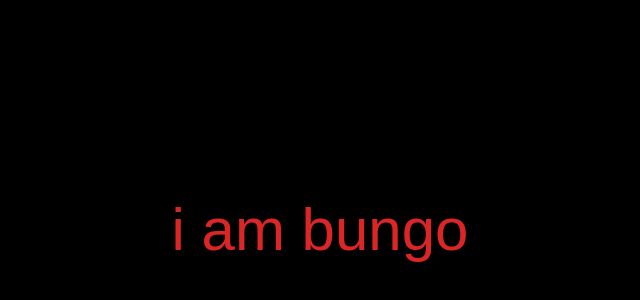
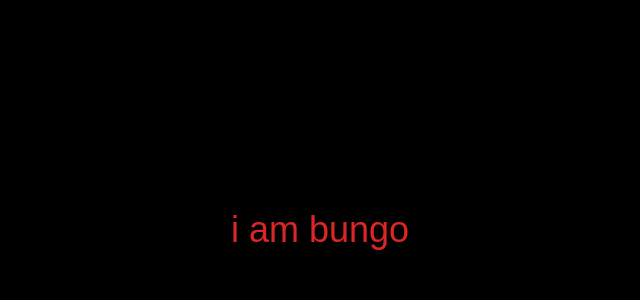
Before and after one commit to vivekvajipey/frontend-bungo, a Next.js app: page / in a window 1280 px wide. Shown: the part 142-442 px from the top of the page, without its empty margins (320-960 px from the left). Built offline with nearby package versions, Linux system fonts and the light colour scheme; no server answers; a web font is replaced by a local one.

Commit message:
good enough for now

```diff
--- a/app/page.tsx
+++ b/app/page.tsx
@@ -19,7 +19,7 @@ const FRAMES = [
   ["many have come before you", "many will come after you"],
   ["few leave richer than they came."],
   ["to play, you must pay."],
-  ["but if you win", "you will receive what others gave"],
+  ["but if you win,", "you will receive what others gave"],
   ["ready?"],
   ["are you a real human?", "prove it"]
 ];
@@ -87,9 +87,9 @@ export default function Home() {
               initial={{ opacity: 0 }}
               animate={{ opacity: 1 }}
               exit={{ opacity: 0 }}
-              className="max-w-2xl px-4 pointer-events-none"
+              className="pointer-events-none"
             >
-              <div className="text-6xl whitespace-pre-line text-center">
+              <div className="text-4xl whitespace-pre-line text-center">
                 <ScrambleText>{FRAMES[currentFrame]}</ScrambleText>
               </div>
               <motion.p
--- a/src/components/ScrambleText.tsx
+++ b/src/components/ScrambleText.tsx
@@ -3,8 +3,8 @@
 import React, { useRef, useState, useEffect } from "react";
 import { motion } from "framer-motion";
 
-const CYCLES_PER_LETTER = 2;
-const SHUFFLE_TIME = 50;
+const CYCLES_PER_LETTER = 1;
+const SHUFFLE_TIME = 30;
 const CHARS = "!@#$%^&*():{};|,.<>/?";
 const MEAN_INTERVAL = 2000;
 const INTERVAL_STDDEV = 1000;
@@ -156,12 +156,14 @@ const ScrambleText: React.FC<MultiLineProps> = ({ children }) => {
           animate={{ opacity: index <= currentLine ? 1 : 0 }}
           className="min-h-[1.2em]"
         >
+          <div className="max-w-4xl mx-auto px-4">
             <SingleLineScramble
               onComplete={index < children.length - 1 ? handleLineComplete : undefined}
               skipInitialScramble={index !== currentLine}
             >
               {line}
             </SingleLineScramble>
+          </div>
         </motion.div>
       ))}
     </div>
```
Lines whose indentation alone changed are shown as unchanged.
